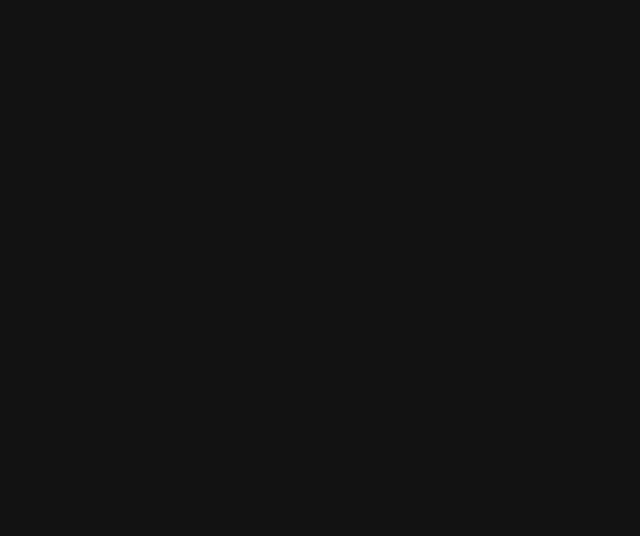
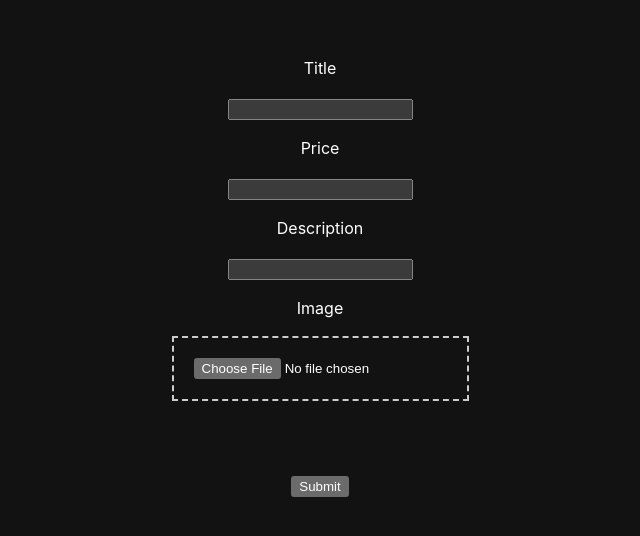
Before and after one commit to ling027/Super-Eat-lingjie-pan-, a React (Vite) app: page /Client in a window 1280 px wide. Before the commit this address had no page. Shown: the top 536 px of the page, without its empty margins (320-960 px from the left). Built offline with nearby package versions, Linux system fonts and the light colour scheme.

Commit message:
added image uri processing

```diff
--- a/src/App.jsx
+++ b/src/App.jsx
@@ -10,6 +10,7 @@ const App = () => {
     <div>
       <Routes>
       <Route path="/" element={<Home/>} />
+        <Route path="/Client" element={<Client/>}/>
         <Route path="/login" element={<Login/>} />
         <Route path="/signup" element={<Signup/>} />
       </Routes>
--- a/src/views/ClientManagement/Client.css
+++ b/src/views/ClientManagement/Client.css
@@ -0,0 +1,9 @@
+.DragDrop-container {
+    border: 2px dashed #ccc; /* Add border */
+    padding: 20px; /* Add padding for spacing */
+    display: inline-block; /* Display as inline block */
+  }
+
+  .DragDrop-input {
+    display: none; /* Hide the input */
+  }
--- a/src/views/ClientManagement/Client.jsx
+++ b/src/views/ClientManagement/Client.jsx
@@ -1,51 +1,70 @@
-import { useState } from 'react'
-import './Client.css'
-import * as firebase from '../../../firebase/firebase'
+import { useState, useEffect } from 'react';
+import './Client.css';
+import * as firebase from '../../../firebase/firebase';
 
 function Client() {
-  const [title, setTitle] = useState("");
+  const [title, setTitle] = useState('');
   const [price, setPrice] = useState();
-  const [description, setDescription] = useState("");
-  const [imageUri, setImageUri] = useState("https://i.imgur.com/VsVoFJm.jpeg");
+  const [description, setDescription] = useState('');
+  const [imageUri, setImageUri] = useState('');
+
+  useEffect(() => {
+    // You can perform any additional actions here when imageUri changes,
+    // such as uploading the image to Firebase storage.
+    console.log(imageUri);
+  }, [imageUri]);
 
   const handleInputChange = (input, event) => {
-    if(input == "title"){
+    if (input === 'title') {
       setTitle(event.target.value);
-    }
-    if(input == "price"){
+    } else if (input === 'price') {
       setPrice(event.target.value);
-    }
-    if(input == "description"){
+    } else if (input === 'description') {
       setDescription(event.target.value);
     }
-    if(input == "imageuri"){
-      setImageUri(event.target.value);
+  };
+
+  const handleImageUpload = (event) => {
+    const file = event.target.files[0];
+    const reader = new FileReader();
+
+    reader.onloadend = () => {
+      setImageUri(reader.result);
+    };
+
+    if (file) {
+      reader.readAsDataURL(file);
     }
-  }
+  };
 
   const handleSubmit = () => {
     firebase.addANewMenuItem(title, price, description, imageUri);
-    //firebase.addANewMenuItem("hot dog", 1.25, "lorem impsum food description", "https://i.imgur.com/VsVoFJm.jpeg");
-  }
+  };
 
   return (
-      <div className = "Form">
-        <p>Title</p>
-        <input type="text" value={title} onChange={(event) => handleInputChange("title", event)}/>
+    <div className="Form">
+      <p>Title</p>
+      <input type="text" value={title} onChange={(event) => handleInputChange('title', event)} />
 
-        <p>Price</p>
-        <input type="text" value={price} onChange={(event) => handleInputChange("price", event)}/>
+      <p>Price</p>
+      <input type="text" value={price} onChange={(event) => handleInputChange('price', event)} />
 
-        <p>Description</p>
-        <input type="text" value={description} onChange={(event) => handleInputChange("description", event)}/>
+      <p>Description</p>
+      <input type="text" value={description} onChange={(event) => handleInputChange('description', event)} />
 
-        <p>ImageUri</p>
-        <input type="text" value={imageUri} onChange={(event) => handleInputChange("imageuri", event)}/>
-        <br/>
-        <br/>
-        <button type="submit" onClick={handleSubmit}>Submit</button>
-      </div>
-  )
+      <p>Image</p>
+      <input type="file" className = "DragDrop-container" onChange={handleImageUpload} />
+      <br/>
+      <br/>
+      {imageUri && <img src={imageUri} alt="Uploaded" style={{ maxWidth: '200px' }} />}
+
+      <br/>
+      <br/>
+      <button type="submit" onClick={handleSubmit}>
+        Submit
+      </button>
+    </div>
+  );
 }
 
-export default Client
+export default Client;
```
